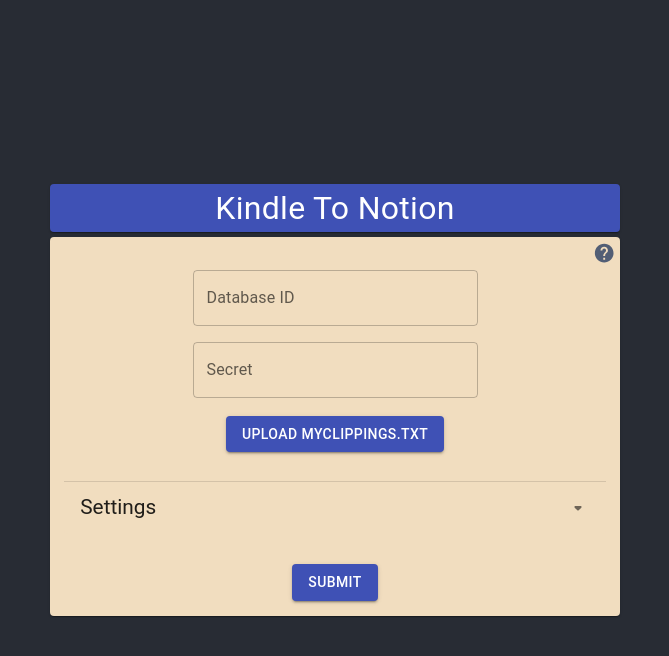
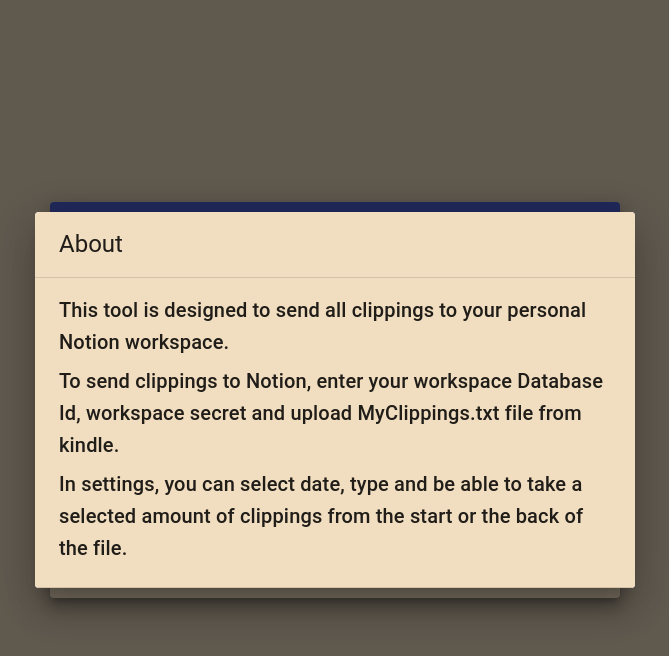
Before and after one commit to had0pelagic/KindleToNotion, a React (Create React App) app: page / in a window 1280 px wide. Both pictures are taken after a click on the icon 908 px from the left and 253 px from the top of the page. Shown: the top 656 px of the page, without its empty margins (305-974 px from the left). Built offline with nearby package versions, Linux system fonts and the light colour scheme.

Commit message:
UI update, fully working form

```diff
--- a/package.json
+++ b/package.json
@@ -16,6 +16,7 @@
     "@testing-library/user-event": "^13.5.0",
     "axios": "^0.27.2",
     "date-fns": "^2.29.2",
+    "moment": "^2.29.4",
     "react": "^18.2.0",
     "react-dom": "^18.2.0",
     "react-scripts": "5.0.1",
--- a/src/App.css
+++ b/src/App.css
@@ -2,19 +2,8 @@
   text-align: center;
 }
 
-.App-logo {
-  height: 40vmin;
-  pointer-events: none;
-}
-
-@media (prefers-reduced-motion: no-preference) {
-  .App-logo {
-    animation: App-logo-spin infinite 20s linear;
-  }
-}
-
 .App-header {
-  background-color: #282c34;
+  background-color: #c0b29d;
   min-height: 100vh;
   display: flex;
   flex-direction: column;
@@ -23,16 +12,3 @@
   font-size: calc(10px + 2vmin);
   color: white;
 }
-
-.App-link {
-  color: #61dafb;
-}
-
-@keyframes App-logo-spin {
-  from {
-    transform: rotate(0deg);
-  }
-  to {
-    transform: rotate(360deg);
-  }
-}
--- a/src/App.js
+++ b/src/App.js
@@ -13,25 +13,28 @@ import {
   AccordionDetails,
   Checkbox,
   MenuItem,
-  Select,
+  Dialog,
+  DialogTitle,
+  DialogContent,
 } from "@mui/material";
 import HelpIcon from "@mui/icons-material/Help";
 import ArrowDropDownRoundedIcon from "@mui/icons-material/ArrowDropDownRounded";
 import { DatePicker, MuiPickersUtilsProvider } from "@material-ui/pickers";
 import DateFnsUtils from "@date-io/date-fns";
+import moment from "moment";
 
 function App() {
   const types = {
-    0: "NOTE",
-    1: "HIGHLIGHT",
-    2: "BOOKMARK",
-    3: "ALL",
+    0: "All",
+    1: "Note",
+    2: "Highlight",
+    3: "Bookmark",
   };
   const url = `${process.env.REACT_APP_API_URL}/clippings-notion`;
-  const [uploadFile, setUploadFile] = useState();
+  const [uploadFile, setUploadFile] = useState(null);
   const [data, setData] = useState({
-    dateFrom: new Date(),
-    dateTo: new Date(),
+    dateFrom: null,
+    dateTo: null,
     type: 1,
     databaseId: "",
     secret: "",
@@ -39,27 +42,35 @@ function App() {
     takeLast: false,
     limit: 0,
   });
+  const [open, setOpen] = useState(false);
 
   const submitForm = async (e) => {
     e.preventDefault();
-    console.log(data);
-    console.log(uploadFile)
-    // const dataArray = new FormData();
-    // dataArray.append("File", uploadFile[0]);
-    // dataArray.append("DateFrom", data.dateFrom);
-    // dataArray.append("DateTo", data.dateTo);
-    // dataArray.append("Type", data.type);
-    // dataArray.append("DatabaseId", data.databaseId);
-    // dataArray.append("Secret", data.secret);
+    const dataArray = new FormData();
+    dataArray.append("File", uploadFile);
+    dataArray.append("DateFrom", moment(data.dateFrom).format("YYYY-MM-DD"));
+    dataArray.append("DateTo", moment(data.dateTo).format("YYYY-MM-DD"));
+    dataArray.append("Type", data.type);
+    dataArray.append("DatabaseId", data.databaseId);
+    dataArray.append("TakeFirst", data.takeFirst);
+    dataArray.append("TakeLast", data.takeLast);
+    dataArray.append("Limit", data.limit);
+    dataArray.append("Secret", data.secret);
 
-    // await axios
-    //   .post(url, dataArray)
-    //   .then((response) => {
-    //     console.log(response.data);
-    //   })
-    //   .catch((error) => {
-    //     console.log(error);
-    //   });
+    await axios
+      .post(url, dataArray)
+      .then((response) => {
+        alert(response.data);
+      })
+      .catch((error) => {
+        console.log(error);
+      });
+  };
+
+  const handleFileChange = (e) => {
+    if (e.target.files && e.target.files.length > 0) {
+      setUploadFile(e.target.files[0]);
+    }
   };
 
   const handleSearchChange = (e) => {
@@ -92,13 +103,21 @@ function App() {
     }));
   };
 
+  const handleDialog = () => {
+    setOpen(!open);
+  };
+
+  const handleFileReset = () => {
+    setUploadFile(null);
+  };
+
   return (
     <div className="App">
       <header className="App-header">
         <Box className="Form-box" sx={{ backgroundColor: "transparent" }}>
           <Paper
             className="Form-paper-heading"
-            elevation={1}
+            elevation={10}
             sx={{ backgroundColor: "#3f51b5" }}
           >
             <Typography
@@ -111,16 +130,38 @@ function App() {
 
           <Paper
             className="Form-paper"
-            elevation={1}
+            elevation={10}
             sx={{ backgroundColor: "#f1ddbf" }}
           >
             <Box className="Form-help">
               <HelpIcon
                 className="Form-help-icon"
-                sx={{ color: "#525e75", fontSize: "1.4rem" }}
-                onClick={() => console.log("click")}
+                sx={{ color: "#3f51b5", fontSize: "1.4rem" }}
+                onClick={() => handleDialog()}
               />
             </Box>
+
+            <Dialog onClose={handleDialog} open={open}>
+              <DialogTitle variant="h5" sx={{ backgroundColor: "#f1ddbf" }}>
+                About
+              </DialogTitle>
+              <DialogContent dividers sx={{ backgroundColor: "#f1ddbf" }}>
+                <Typography variant="h6" gutterBottom>
+                  This tool is designed to send all clippings to your personal
+                  Notion workspace.
+                </Typography>
+                <Typography variant="h6" gutterBottom>
+                  To send clippings to Notion, enter your workspace Database Id,
+                  workspace secret and upload MyClippings.txt file from kindle.
+                </Typography>
+                <Typography variant="h6" gutterBottom>
+                  In settings, you can select date, type and be able to take a
+                  selected amount of clippings from the start or the back of the
+                  file.
+                </Typography>
+              </DialogContent>
+            </Dialog>
+
             <Box className="Form-main">
               <TextField
                 className="Form-input"
@@ -145,22 +186,25 @@ function App() {
                 sx={{
                   backgroundColor: "#3f51b5",
                   margin: "10px 0px 0px 0px",
+                  width: "45%",
                 }}
               >
                 Upload MyClippings.txt
                 <input
                   type="file"
-                  onChange={(e) => setUploadFile(e.target.files)}
+                  onChange={(e) => handleFileChange(e)}
+                  onClick={(e) => (e.target.value = null)}
                   hidden
                 />
               </Button>
 
               {uploadFile ? (
-                <div>
-                  <Typography>{uploadFile[0].name}</Typography>
+                <div className="Form-upload">
+                  <Typography>{uploadFile.name}</Typography>
+                  <Button onClick={() => handleFileReset()}>X</Button>
                 </div>
               ) : (
-                <div></div>
+                <></>
               )}
 
               <Accordion
@@ -173,7 +217,10 @@ function App() {
                   aria-controls="panel1a-content"
                   id="panel1a-header"
                 >
-                  <Typography variant="h5" sx={{ fontSize: "1.3rem" }}>
+                  <Typography
+                    variant="h5"
+                    sx={{ fontSize: "1.3rem", color: "black" }}
+                  >
                     Settings
                   </Typography>
                 </AccordionSummary>
@@ -182,6 +229,7 @@ function App() {
                     <MuiPickersUtilsProvider utils={DateFnsUtils}>
                       <DatePicker
                         className="Form-settings-input"
+                        margin="normal"
                         label="Date from"
                         inputVariant="outlined"
                         value={data.dateFrom}
@@ -198,11 +246,13 @@ function App() {
                         animateYearScrolling
                       />
                     </MuiPickersUtilsProvider>
-                    <Select
-                      labelId="demo-simple-select-label"
-                      id="type"
+                    <TextField
+                      className="Form-settings-input"
+                      margin="normal"
+                      select
                       value={data.type}
                       label="Type"
+                      id="type"
                       onChange={handleTypeSelectChange}
                     >
                       {Object.keys(types).map((key) => (
@@ -210,11 +260,11 @@ function App() {
                           {types[key]}
                         </MenuItem>
                       ))}
-                    </Select>
+                    </TextField>
 
                     {!data.takeLast ? (
                       <div className="Form-checkbox">
-                        <Typography>Take first?</Typography>
+                        <Typography>Take first</Typography>
                         <Checkbox
                           onChange={() => handleCheckboxChange("takeFirst")}
                         />
@@ -225,7 +275,7 @@ function App() {
 
                     {!data.takeFirst ? (
                       <div className="Form-checkbox">
-                        <Typography>Take last?</Typography>
+                        <Typography>Take last</Typography>
                         <Checkbox
                           onChange={() => handleCheckboxChange("takeLast")}
                         />
@@ -250,11 +300,13 @@ function App() {
                   </div>
                 </AccordionDetails>
               </Accordion>
+
               <Button
                 variant="contained"
                 sx={{
                   backgroundColor: "#3f51b5",
-                  margin: "0px 0px 15px 0px",
+                  margin: "0px 0px 20px 0px",
+                  width: "35%",
                 }}
                 onClick={(e) => submitForm(e)}
               >
--- a/src/style.css
+++ b/src/style.css
@@ -45,12 +45,11 @@
 }
 
 .Form-settings-input {
-  margin: 5px;
   width: 57%;
 }
 
 .Form-settings-accordion {
-  margin: 30px;
+  margin: 10px 0px 10px 0px;
 }
 
 .Form-settings-accordion-details {
@@ -65,3 +64,10 @@
   align-items: center;
   justify-content: center;
 }
+
+.Form-upload {
+  display: flex;
+  align-items: center;
+  flex-direction: row;
+  justify-content: center;
+}
```
Also changed, not shown: 1 other file (tests, documents, lock files or other folders).
